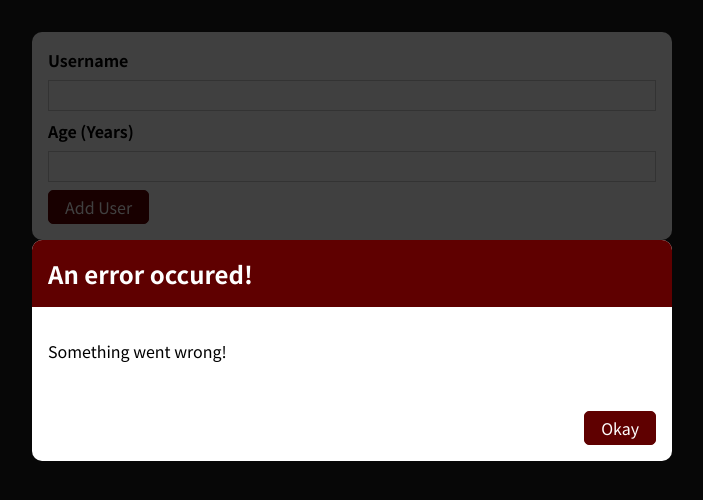
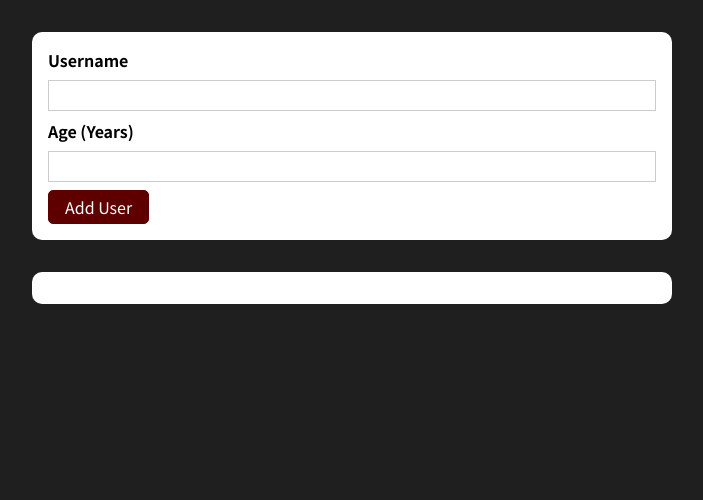
Before and after one commit to farimahnassiri/React, a React (Create React App) app in the folder adding-users/: page / in a window 1280 px wide. Shown: the top 500 px of the page, without its empty margins (288-991 px from the left). Built offline with nearby package versions, Linux system fonts and the light colour scheme.

Commit message:
adding specific errors

```diff
--- a/adding-users/src/components/UI/ErrorModal.js
+++ b/adding-users/src/components/UI/ErrorModal.js
@@ -7,7 +7,7 @@
 const ErrorModal = (props) => {
   return (
     <div>
-      <div className={classes.backdrop} />
+      <div className={classes.backdrop} onClick={props.onConfirm} />
       <Card className={classes.modal}>
         <header className={classes.header}>
           <h2>{props.title}</h2>
@@ -16,7 +16,7 @@
           <p>{props.message}</p>
         </div>
         <footer className={classes.actions}>
-          <Button>Okay</Button>
+          <Button onClick={props.onConfirm}>Okay</Button>
         </footer>
       </Card>
     </div>
--- a/adding-users/src/components/Users/AddUser.js
+++ b/adding-users/src/components/Users/AddUser.js
@@ -8,18 +8,31 @@
 const AddUser = (props) => {
   const [enteredUsername, setEnteredUsername] = useState('');
   const [enteredAge, setEnteredAge] = useState('');
+  const [error,setError] = useState();
 
     const addUserHandler = (event) =>{
         event.preventDefault();
         if(enteredUsername.trim().length === 0 || enteredAge.trim().length === 0){
+            setError({
+                title: 'Invalid input',
+                message: 'Please enter a valid name and age (non-empty values).'
+            });
             return;
         }
         if(+enteredAge < 1){
+            setError({
+                title: 'Invalid age',
+                message: 'Please enter a valid age (> 0).'
+            });
             return;
         }
         props.onAddUser(enteredUsername, enteredAge);
         setEnteredUsername('');
         setEnteredAge('');
+    };
+
+    const errorHandler = () =>{
+        setError(null);
     };
 
     const usenameChangeHandler = (event) =>{
@@ -30,9 +43,11 @@
         setEnteredAge(event.target.value);
     };
 
+
+
     return (
         <div>
-            <ErrorModal title="An error occured!" message="Something went wrong!"/>
+            {error && <ErrorModal title={error.title} message={error.message} onConfirm={errorHandler}/>}
             <Card className={classes.input}>
                 <form onSubmit={addUserHandler}>
                     <label htmlFor="username">Username</label>
```
